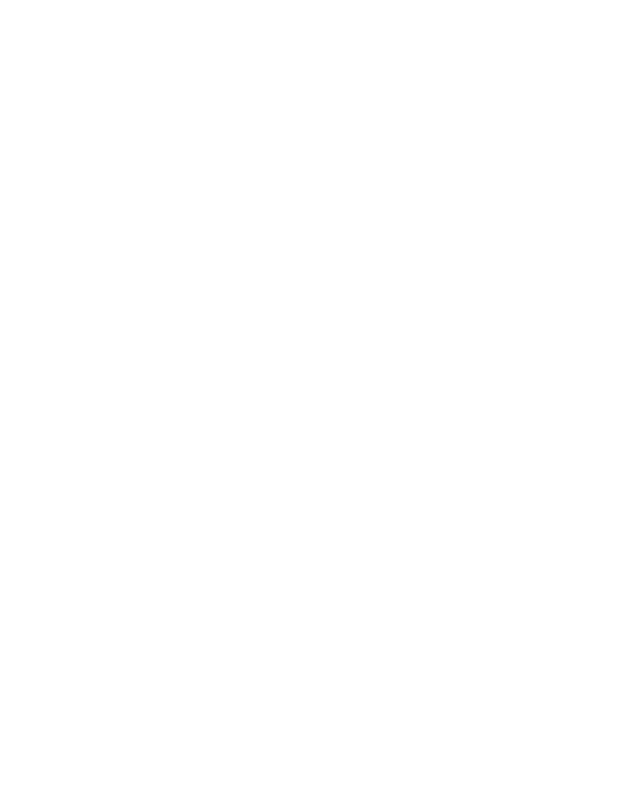
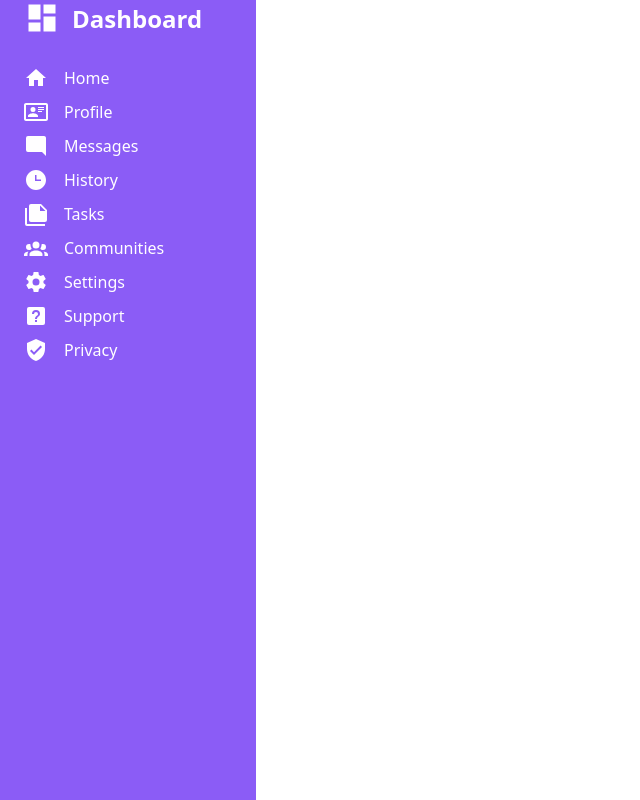
Before and after one commit to JRSasan/admin-dashboard, a plain HTML site: page index.html in a window 1280 px wide. Shown: the whole page, without its empty margins (0-640 px from the left). Drawn offline with Linux system fonts and the light colour scheme.

Commit message:
Added sidebar links and SVGs

```diff
--- a/index.html
+++ b/index.html
@@ -7,6 +7,27 @@
     <title>Admin Dashboard</title>
 </head>
 <body>
+    <aside>
+        <h1><svg xmlns="http://www.w3.org/2000/svg" viewBox="0 0 24 24"><title>view-dashboard</title><path d="M13,3V9H21V3M13,21H21V11H13M3,21H11V15H3M3,13H11V3H3V13Z" /></svg>
+            <span>Dashboard</span>
+        </h1>
+        <nav>
+            <a title="Home" href="#"><svg xmlns="http://www.w3.org/2000/svg" viewBox="0 0 24 24"><title>home</title><path d="M10,20V14H14V20H19V12H22L12,3L2,12H5V20H10Z" /></svg><span>Home</span></a>
+            <a title="Profile" href="#"><svg xmlns="http://www.w3.org/2000/svg" viewBox="0 0 24 24"><title>card-account-details-outline</title><path d="M22,3H2C0.91,3.04 0.04,3.91 0,5V19C0.04,20.09 0.91,20.96 2,21H22C23.09,20.96 23.96,20.09 24,19V5C23.96,3.91 23.09,3.04 22,3M22,19H2V5H22V19M14,17V15.75C14,14.09 10.66,13.25 9,13.25C7.34,13.25 4,14.09 4,15.75V17H14M9,7A2.5,2.5 0 0,0 6.5,9.5A2.5,2.5 0 0,0 9,12A2.5,2.5 0 0,0 11.5,9.5A2.5,2.5 0 0,0 9,7M14,7V8H20V7H14M14,9V10H20V9H14M14,11V12H18V11H14" /></svg><span>Profile</span></a>
+            <a title="Messages" href="#"><svg xmlns="http://www.w3.org/2000/svg" viewBox="0 0 24 24"><title>message-reply</title><path d="M22,4C22,2.89 21.1,2 20,2H4A2,2 0 0,0 2,4V16A2,2 0 0,0 4,18H18L22,22V4Z" /></svg><span>Messages</span></a>
+            <a title="History" href="#"><svg xmlns="http://www.w3.org/2000/svg" viewBox="0 0 24 24"><title>clock-time-three</title><path d="M12 2C6.5 2 2 6.5 2 12C2 17.5 6.5 22 12 22C17.5 22 22 17.5 22 12S17.5 2 12 2M17 13H11V7H12.5V11.5H17V13Z" /></svg><span>History</span></a>
+            <a title="Tasks" href="#"><svg xmlns="http://www.w3.org/2000/svg" viewBox="0 0 24 24"><title>note-multiple</title><path d="M16,9H21.5L16,3.5V9M7,2H17L23,8V18A2,2 0 0,1 21,20H7C5.89,20 5,19.1 5,18V4A2,2 0 0,1 7,2M3,6V22H21V24H3A2,2 0 0,1 1,22V6H3Z" /></svg><span>Tasks</span></a>
+            <a title="Communities" href="#"><svg xmlns="http://www.w3.org/2000/svg" viewBox="0 0 24 24"><title>account-group</title><path d="M12,5.5A3.5,3.5 0 0,1 15.5,9A3.5,3.5 0 0,1 12,12.5A3.5,3.5 0 0,1 8.5,9A3.5,3.5 0 0,1 12,5.5M5,8C5.56,8 6.08,8.15 6.53,8.42C6.38,9.85 6.8,11.27 7.66,12.38C7.16,13.34 6.16,14 5,14A3,3 0 0,1 2,11A3,3 0 0,1 5,8M19,8A3,3 0 0,1 22,11A3,3 0 0,1 19,14C17.84,14 16.84,13.34 16.34,12.38C17.2,11.27 17.62,9.85 17.47,8.42C17.92,8.15 18.44,8 19,8M5.5,18.25C5.5,16.18 8.41,14.5 12,14.5C15.59,14.5 18.5,16.18 18.5,18.25V20H5.5V18.25M0,20V18.5C0,17.11 1.89,15.94 4.45,15.6C3.86,16.28 3.5,17.22 3.5,18.25V20H0M24,20H20.5V18.25C20.5,17.22 20.14,16.28 19.55,15.6C22.11,15.94 24,17.11 24,18.5V20Z" /></svg><span>Communities</span></a>
+            <a title="Settings" href="#"><svg xmlns="http://www.w3.org/2000/svg" viewBox="0 0 24 24"><title>cog</title><path d="M12,15.5A3.5,3.5 0 0,1 8.5,12A3.5,3.5 0 0,1 12,8.5A3.5,3.5 0 0,1 15.5,12A3.5,3.5 0 0,1 12,15.5M19.43,12.97C19.47,12.65 19.5,12.33 19.5,12C19.5,11.67 19.47,11.34 19.43,11L21.54,9.37C21.73,9.22 21.78,8.95 21.66,8.73L19.66,5.27C19.54,5.05 19.27,4.96 19.05,5.05L16.56,6.05C16.04,5.66 15.5,5.32 14.87,5.07L14.5,2.42C14.46,2.18 14.25,2 14,2H10C9.75,2 9.54,2.18 9.5,2.42L9.13,5.07C8.5,5.32 7.96,5.66 7.44,6.05L4.95,5.05C4.73,4.96 4.46,5.05 4.34,5.27L2.34,8.73C2.21,8.95 2.27,9.22 2.46,9.37L4.57,11C4.53,11.34 4.5,11.67 4.5,12C4.5,12.33 4.53,12.65 4.57,12.97L2.46,14.63C2.27,14.78 2.21,15.05 2.34,15.27L4.34,18.73C4.46,18.95 4.73,19.03 4.95,18.95L7.44,17.94C7.96,18.34 8.5,18.68 9.13,18.93L9.5,21.58C9.54,21.82 9.75,22 10,22H14C14.25,22 14.46,21.82 14.5,21.58L14.87,18.93C15.5,18.67 16.04,18.34 16.56,17.94L19.05,18.95C19.27,19.03 19.54,18.95 19.66,18.73L21.66,15.27C21.78,15.05 21.73,14.78 21.54,14.63L19.43,12.97Z" /></svg><span>Settings</span></a>
+            <a title="Support" href="#"><svg xmlns="http://www.w3.org/2000/svg" viewBox="0 0 24 24"><title>help-box</title><path d="M11,18H13V16H11V18M12,6A4,4 0 0,0 8,10H10A2,2 0 0,1 12,8A2,2 0 0,1 14,10C14,12 11,11.75 11,15H13C13,12.75 16,12.5 16,10A4,4 0 0,0 12,6M5,3H19A2,2 0 0,1 21,5V19A2,2 0 0,1 19,21H5A2,2 0 0,1 3,19V5A2,2 0 0,1 5,3Z" /></svg><span>Support</span></a>
+            <a title="Privacy" href="#"><svg xmlns="http://www.w3.org/2000/svg" viewBox="0 0 24 24"><title>shield-check</title><path d="M10,17L6,13L7.41,11.59L10,14.17L16.59,7.58L18,9M12,1L3,5V11C3,16.55 6.84,21.74 12,23C17.16,21.74 21,16.55 21,11V5L12,1Z" /></svg><span>Privacy</span></a>
+        </nav>
+    </aside>
+    <header>
 
+    </header>
+    <main>
+
+    </main>
 </body>
 </html>
--- a/style.css
+++ b/style.css
@@ -0,0 +1,54 @@
+*{
+    margin: 0;
+    padding: 0;
+    box-sizing: border-box;
+    font-family: system-ui, -apple-system, BlinkMacSystemFont, 'Segoe UI', Roboto, Oxygen, Ubuntu, Cantarell, 'Open Sans', 'Helvetica Neue', sans-serif;
+}
+
+body {
+    display: grid;
+    grid-template-columns: 1fr 3fr 1fr;
+    grid-template-rows: 1fr 3fr 3fr;
+    height: 100vh;
+
+}
+
+svg {
+    height: 1.5em;
+    width: 1.5em;
+    fill: #fffeff;
+}
+
+aside {
+    grid-column: 1 / 2;
+    grid-row: 1 / 6;
+    background-color: #8b5cf6;
+    color: #fffeff;
+    padding-left: 1.5em;
+}
+
+aside h1 {
+    margin-bottom: 30px;
+    display: flex;
+    align-items: center;
+}
+
+aside h1 svg {
+    margin-right: 0.5em
+}
+
+nav {
+    display: grid;
+    gap: 10px;
+}
+
+nav a {
+    display: flex;
+    text-decoration: none;
+    color: #fffeff;
+    align-items: center;
+}
+
+nav a svg {
+    margin-right: 1em;
+}
```
